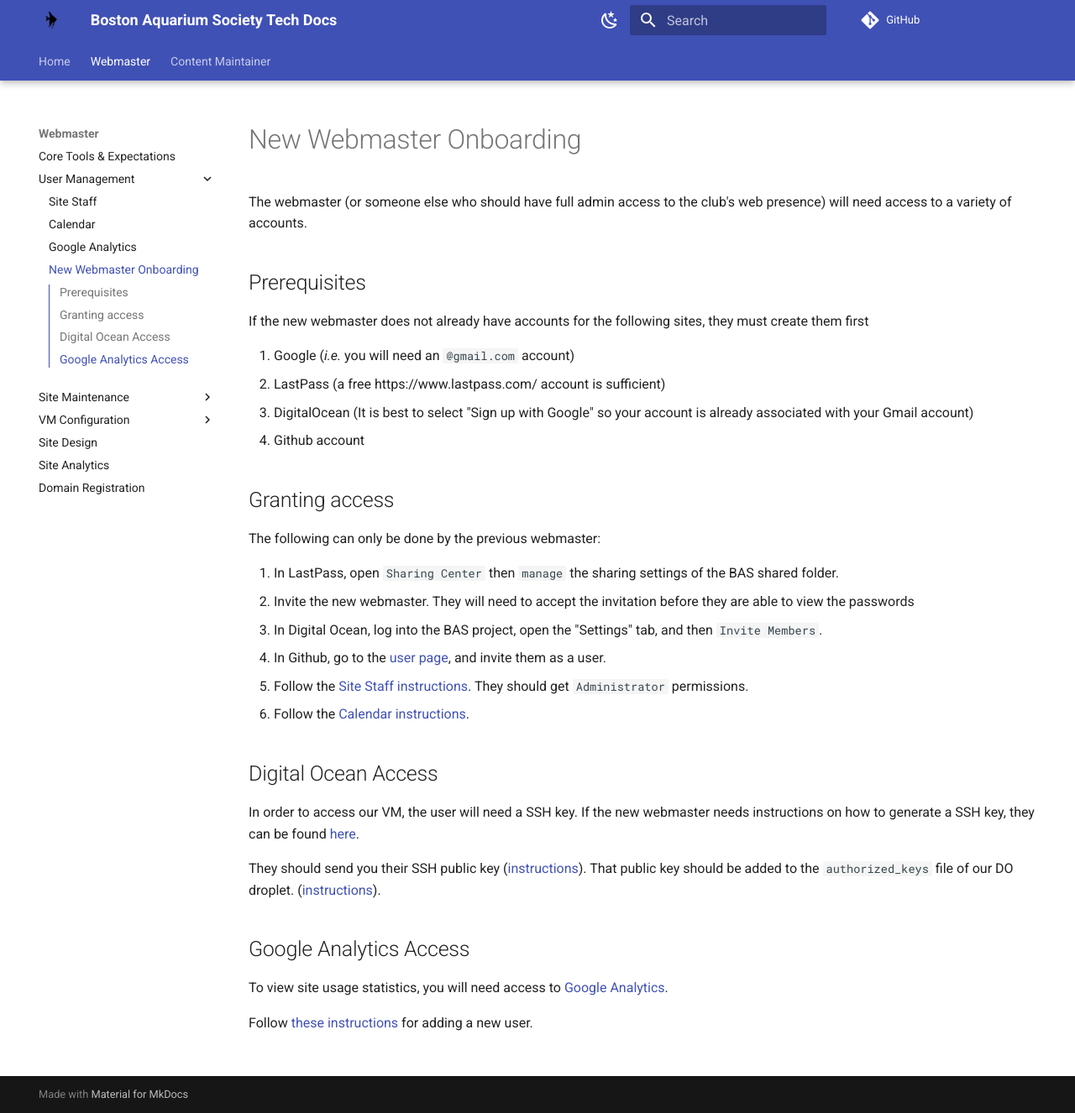
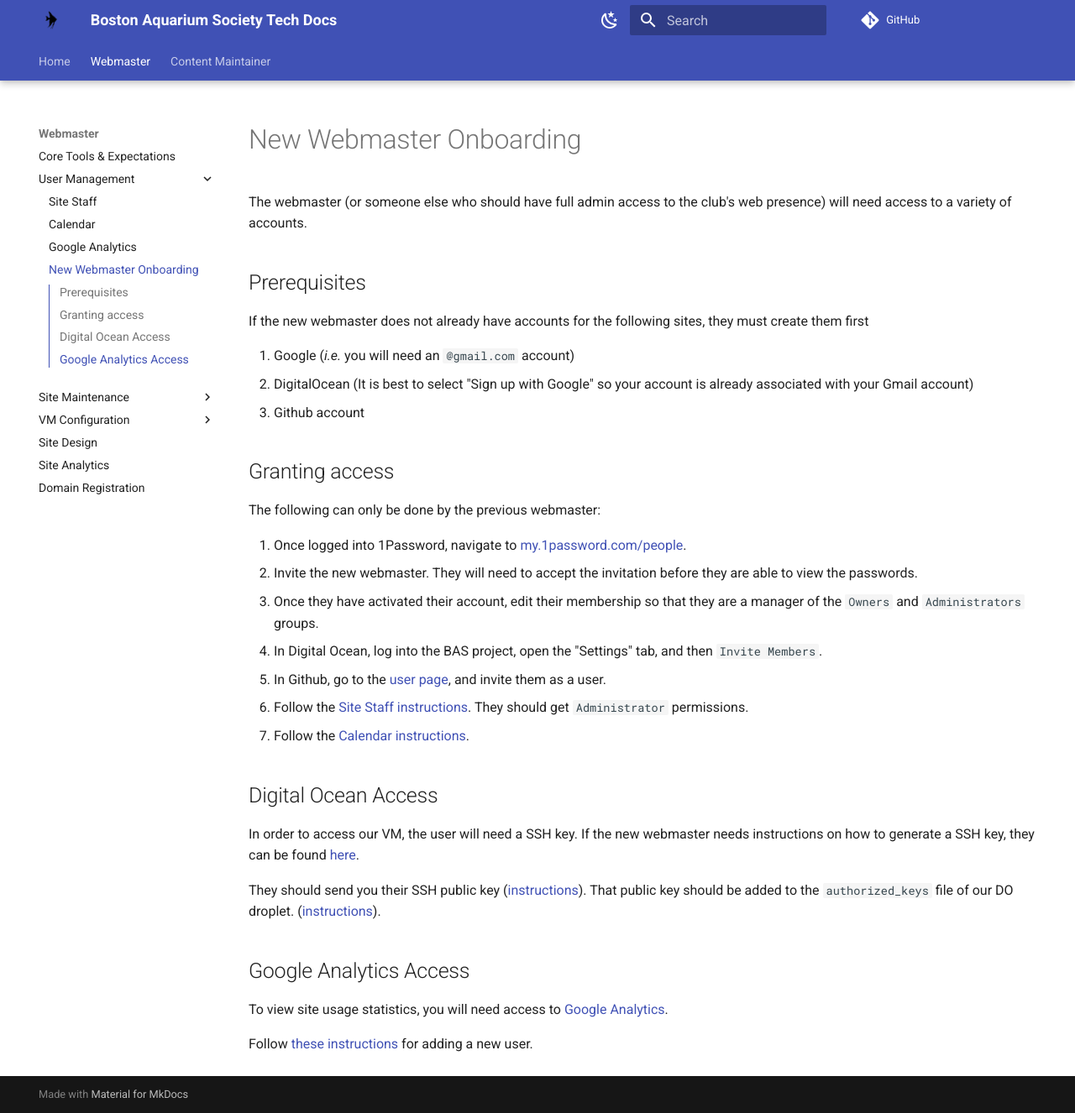
Before and after one commit to Boston-Aquarium-Society/bas-user-guides, an MkDocs documentation site: the page built from docs/webmaster/user_management/webmaster_onboarding.md, in a window 1280 px wide and 1326 px high. Shown: the whole window at 84% size. Built offline with MkDocs 1.6.1 and Material for MkDocs 9.7.7, drawn with Linux system fonts in a browser that asks for light colours; comment, search, counter and statistics services are not loaded.

Commit message:
Migrate from LastPass to 1Password

```diff
--- a/docs/webmaster/user_management/webmaster_onboarding.md
+++ b/docs/webmaster/user_management/webmaster_onboarding.md
@@ -8,7 +8,6 @@ If the new webmaster does not already have accounts for the following sites,
 they must create them first
 
 1. Google (*i.e.* you will need an `@gmail.com` account)
-1. LastPass (a free https://www.lastpass.com/ account is sufficient)
 1. DigitalOcean (It is best to select "Sign up with Google" so your account
    is already associated with your Gmail account)
 1. Github account
@@ -17,10 +16,11 @@ they must create them first
 
 The following can only be done by the previous webmaster:
 
-1. In LastPass, open `Sharing Center` then `manage` the sharing settings of the
-   BAS shared folder.
+1. Once logged into 1Password, navigate to [my.1password.com/people](https://my.1password.com/people).
    * Invite the new webmaster. They will need to accept the invitation before
-     they are able to view the passwords
+     they are able to view the passwords.
+   * Once they have activated their account, edit their membership so that they are a
+     manager of the `Owners` and `Administrators` groups.
 1. In Digital Ocean, log into the BAS project, open the "Settings" tab, and then
    `Invite Members`.
 1. In Github, go to the [user page][bas-github], and invite them as a user.
```
Also changed, not shown: docs/webmaster/core_tools.md (+1 -1 lines).
